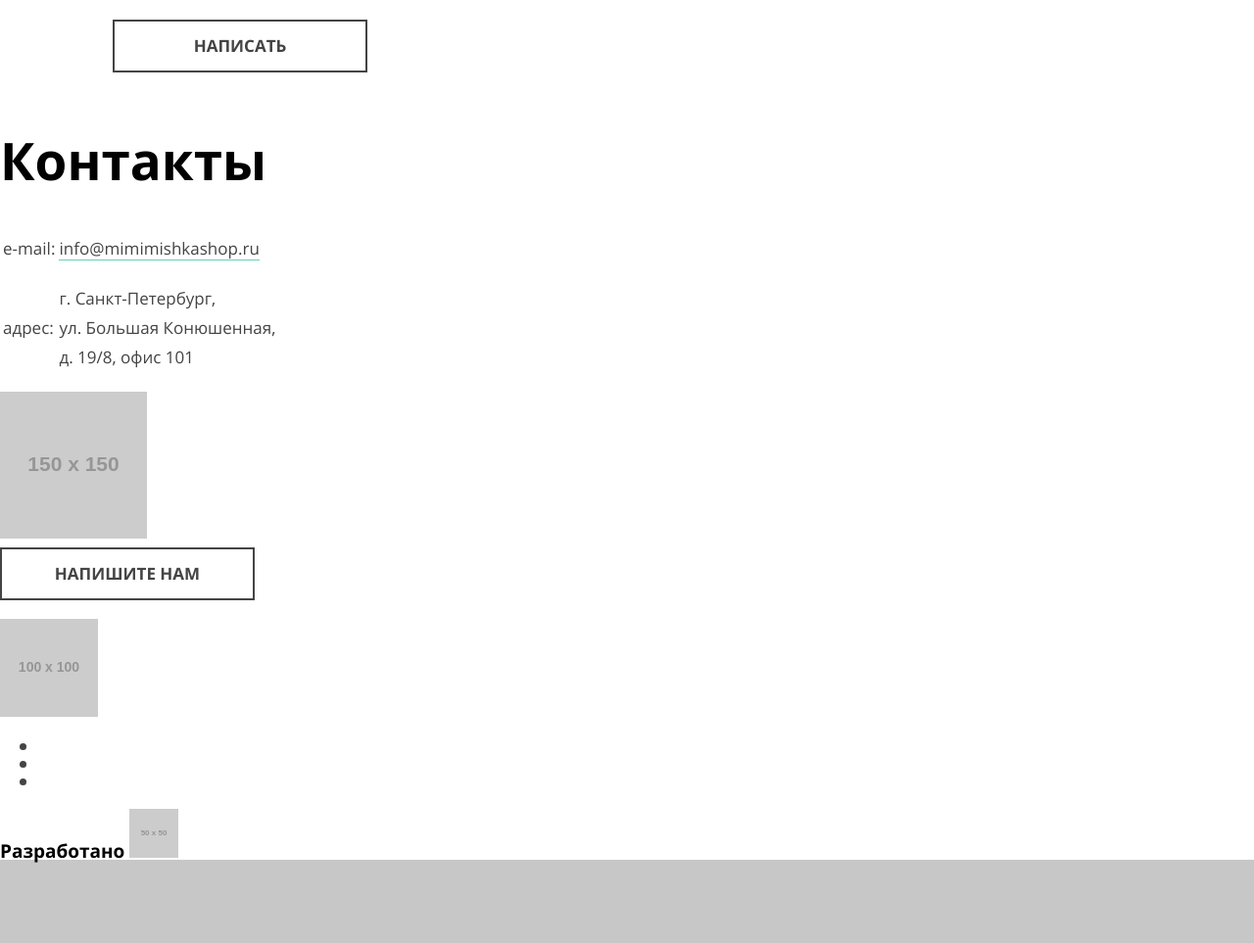
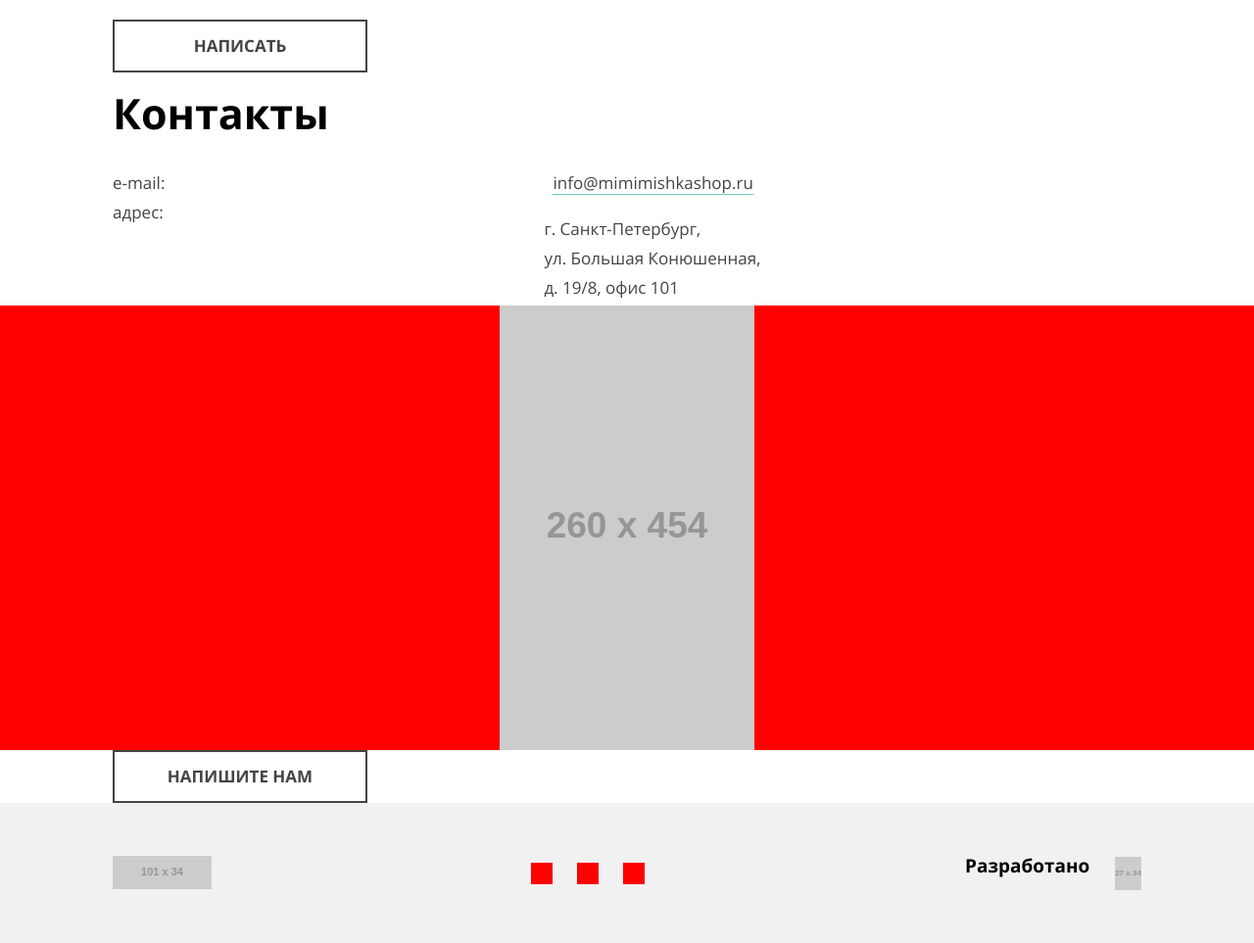
Before and after one commit to pashacyborg/adaptive-project-1, a plain HTML site: page source/index.html in a window 1280 px wide. Shown: the part 2763-3726 px from the top of the page at 98% size. Before the commit the page ends 3645 px from the top, so only its background shows below. Drawn offline with nearby package versions, Linux system fonts and the light colour scheme; files that its build step writes are made by us from their sources; placeholder pictures from the web are drawn by us.

Commit message:
Футер и остальные мелочи

```diff
--- a/source/index.html
+++ b/source/index.html
@@ -172,7 +172,7 @@
           </tr>
         </table>
         <div class="contacts__map">
-          <img src="https://via.placeholder.com/150x150" alt="Изображение вязанных корзинок">
+          <img src="https://via.placeholder.com/260x454" alt="Изображение вязанных корзинок">
         </div>
         <div class="contacts__contact-with-us">
           <a class="contacts__contact-button button" href="contact-with-us.html">Напишите нам</a>
@@ -182,7 +182,7 @@
     <footer class="page-footer">
       <p class="page-footer__logo footer-logo">
         <a class="footer-logo__link" href="index.html">
-          <img class="footer-logo__image" src="https://via.placeholder.com/100x100" alt="Изображение вязанных корзинок">
+          <img class="footer-logo__image" src="https://via.placeholder.com/101x34" alt="Изображение вязанных корзинок">
         </a>
       </p>
       <div class="page-footer__social social">
@@ -207,7 +207,7 @@
       <div class="page-footer__copyright copyright">
         <a class="copyright__link" href="https://htmlacademy.ru/intensive/adaptive">
           <span class="copyright__label">Разработано</span>
-          <img class="copyright__htmlacademy-logo" src="https://via.placeholder.com/50x50" alt="Изображение вязанных корзинок">
+          <img class="copyright__htmlacademy-logo" src="https://via.placeholder.com/27x34" alt="Изображение вязанных корзинок">
         </a>
       </div>
     </footer>
--- a/source/sass/blocks/contacts.scss
+++ b/source/sass/blocks/contacts.scss
@@ -1,15 +1,107 @@
+
+//С этой секцией возникли траблы. Таблица не хочет слушаться гридовых правил, хз почему.
+//Да и делать таблицу на гридах надо ли. Короче как это можно распетлять красиво?
 .contacts {
 
 }
 
 .contacts__title {
-  font-size: 53px;
+  display: grid;
+  grid-template-columns: 260px;
+  justify-content: center;
+  margin: 0;
+  font-size: 18px;
+  line-height: 30px;
   font-weight: 700;
-  line-height: 57px;
   color: $main-color;
+
+  @media (min-width: $medium-width) {
+    grid-template-columns: repeat(2, 334px);
+    grid-template-rows: 81px;
+    font-size: 43px;
+    line-height: 50px;
+  }
+
+  @media (min-width: $wide-width) {
+    grid-template-columns: 1050px;
+  }
+
+  &::after {
+    @media (min-width: $medium-width) and (max-width: $wide-width) {
+      content: "";
+      width: 47px;
+      height: 81px;
+      background: green;
+      margin-left: auto;
+    }
+  }
+}
+
+.contacts__table {
+  display: grid;
+  grid-template-columns: 260px;
+  justify-content: center;
+  margin: 0;
+  padding: 0;
+  font-size: 14px;
+
+  @media (min-width: $medium-width) {
+    grid-template-columns: repeat(2, 334px);
+    grid-template-rows: 140px;
+    font-size: 17px;
+  }
+
+  @media (min-width: $wide-width) {
+    grid-template-columns: 1050px;
+  }
+}
+
+.contacts__row {
+  display: grid;
+  grid-auto-flow: column;
+  margin: 0;
+  padding: 0;
+
+  &:first-child {
+    @media (min-width: $medium-width) {
+      grid-column: 1 / 2;
+    }
+  }
+
+  &:last-child {
+    @media (min-width: $medium-width) {
+      grid-column: 2 / 3;
+    }
+  }
+}
+
+.contacts__cell {
+  margin: 0;
+  padding: 0;
 }
 
 .contacts__email {
   color: $main-color-lightest;
   border-bottom: 1px solid $secondary-color-lightest-type1;
 }
+
+.contacts__map {
+  display: grid;
+  grid-template-columns: 260px;
+  justify-content: center;
+  background: red;
+}
+
+.contacts__contact-with-us {
+  display: grid;
+  grid-template-columns: 260px;
+  justify-content: center;
+
+  @media (min-width: $medium-width) {
+    grid-template-columns: 668px;
+  }
+
+  @media (min-width: $wide-width) {
+    grid-template-columns: 1050px;
+  }
+}
--- a/source/sass/blocks/copyright.scss
+++ b/source/sass/blocks/copyright.scss
@@ -1,3 +1,25 @@
+.copyright {
+  display: grid;
+  align-items: center;
+  justify-content: center;
+
+  @media (min-width: $medium-width) {
+    justify-content: end;
+  }
+
+  @media (min-width: $wide-width) {
+    grid-column: 5 / 7;
+    justify-content: end;
+  }
+}
+
+.copyright__link {
+  display: grid;
+  grid-auto-flow: column;
+  justify-content: space-between;
+  width: 180px;
+}
+
 .copyright__label {
   font-size: 19px;
   font-weight: 700;
--- a/source/sass/blocks/footer-logo.scss
+++ b/source/sass/blocks/footer-logo.scss
@@ -0,0 +1,11 @@
+.footer-logo {
+  display: none;
+  margin: 0;
+
+  @media (min-width: $medium-width) {
+    display: grid;
+    align-items: center;
+    grid-column: 1 / 2;
+  }
+
+}
--- a/source/sass/blocks/page-footer.scss
+++ b/source/sass/blocks/page-footer.scss
@@ -1,5 +1,20 @@
 .page-footer {
+  display: grid;
+  grid-template-columns: 260px;
+  grid-template-rows: 80px 80px;
+  justify-content: center;
   font-size: 19px;
   font-weight: 700;
   line-height: 18px;
+  background-color: $main-background-color-medium;
+
+  @media (min-width: $medium-width) {
+    grid-template-columns: repeat(4, 167px);
+    grid-template-rows: 143px;
+  }
+
+  @media (min-width: $wide-width) {
+    grid-template-columns: repeat(6, 175px);
+    grid-template-rows: 143px;
+  }
 }
--- a/source/sass/blocks/social.scss
+++ b/source/sass/blocks/social.scss
@@ -0,0 +1,39 @@
+.social {
+  grid-row: 1 / 2;
+  display: grid;
+  justify-content: center;
+
+  @media (min-width: $medium-width) {
+    grid-column: 2 / 4;
+    justify-content: start;
+  }
+
+  @media (min-width: $wide-width) {
+    grid-column: 3 / 5;
+  }
+}
+
+.social__list {
+  display: grid;
+  grid-auto-flow: column;
+  align-items: center;
+  width: 142px;
+  margin: 0;
+  padding: 0;
+  list-style: none;
+
+  @media (min-width: $medium-width) {
+    margin-left: 57px;
+  }
+
+  @media (min-width: $medium-width) {
+    margin-left: 64px;
+  }
+}
+
+.social__item {
+  width: 22px;
+  height: 22px;
+  margin: 0 auto;
+  background: red;
+}
```
Also changed, not shown: source/catalog.html (+2 -1 lines), source/form.html (+4 -3 lines).
